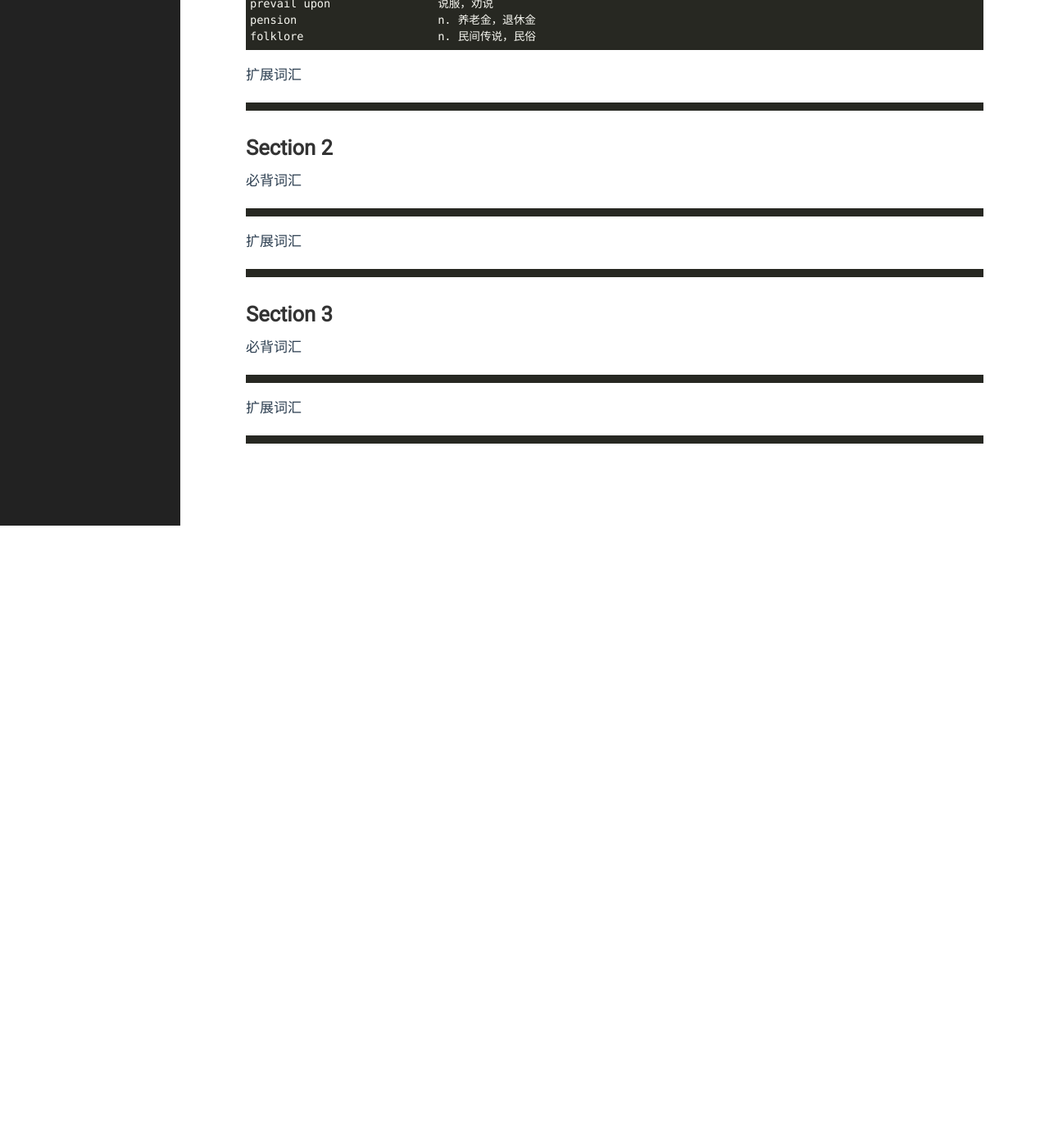
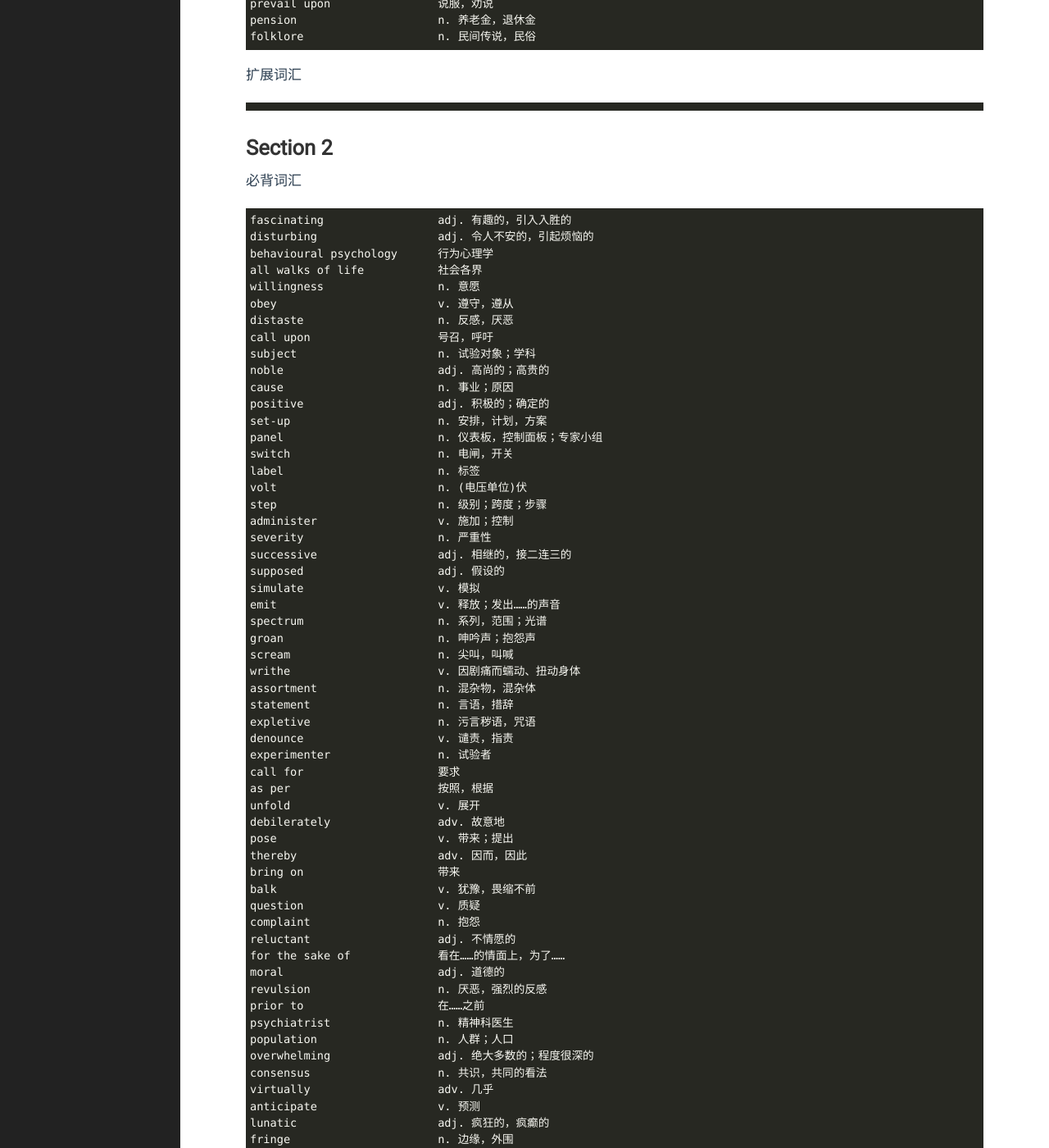
Before and after one commit to yejinp/yejinp.github.io, a Jekyll site: the page built from _posts/2023-08-04-vocabularies for IELTS 5-1.markdown, in a window 1280 px wide and 1400 px high, scrolled down 6146 px. Shown: the whole window at 82% size. Built offline with Jekyll 4.4.1, drawn with Linux system fonts in a browser that asks for light colours; before the commit the page ends 6787 px from its top, so only the background shows below that; some of the changed text lies outside the part shown.

Commit message:
add some vocabularies

````diff
--- a/_posts/2023-08-04-vocabularies for IELTS 5-1.markdown
+++ b/_posts/2023-08-04-vocabularies for IELTS 5-1.markdown
@@ -298,6 +298,124 @@ folklore                    n. 民间传说，民俗
 # Section 2 #
 必背词汇
 ```
+fascinating                 adj. 有趣的，引入入胜的
+disturbing                  adj. 令人不安的，引起烦恼的
+behavioural psychology      行为心理学
+all walks of life           社会各界
+willingness                 n. 意愿
+obey                        v. 遵守，遵从
+distaste                    n. 反感，厌恶
+call upon                   号召，呼吁
+subject                     n. 试验对象；学科
+noble                       adj. 高尚的；高贵的
+cause                       n. 事业；原因
+positive                    adj. 积极的；确定的
+set-up                      n. 安排，计划，方案
+panel                       n. 仪表板，控制面板；专家小组
+switch                      n. 电闸，开关
+label                       n. 标签
+volt                        n. (电压单位)伏
+step                        n. 级别；跨度；步骤
+administer                  v. 施加；控制
+severity                    n. 严重性
+successive                  adj. 相继的，接二连三的
+supposed                    adj. 假设的
+simulate                    v. 模拟
+emit                        v. 释放；发出……的声音
+spectrum                    n. 系列，范围；光谱
+groan                       n. 呻吟声；抱怨声
+scream                      n. 尖叫，叫喊
+writhe                      v. 因剧痛而蠕动、扭动身体
+assortment                  n. 混杂物，混杂体
+statement                   n. 言语，措辞
+expletive                   n. 污言秽语，咒语
+denounce                    v. 谴责，指责
+experimenter                n. 试验者
+call for                    要求
+as per                      按照，根据
+unfold                      v. 展开
+debilerately                adv. 故意地
+pose                        v. 带来；提出
+thereby                     adv. 因而，因此
+bring on                    带来
+balk                        v. 犹豫，畏缩不前
+question                    v. 质疑
+complaint                   n. 抱怨
+reluctant                   adj. 不情愿的
+for the sake of             看在……的情面上，为了……
+moral                       adj. 道德的
+revulsion                   n. 厌恶，强烈的反感
+prior to                    在……之前
+psychiatrist                n. 精神科医生
+population                  n. 人群；人口
+overwhelming                adj. 绝大多数的；程度很深的
+consensus                   n. 共识，共同的看法
+virtually                   adv. 几乎
+anticipate                  v. 预测
+lunatic                     adj. 疯狂的，疯癫的
+fringe                      n. 边缘，外围
+repetition                  n. 重复
+obedient                    adj. 服从的，遵从的
+account for                 解释；占
+discrepancy                 n. 差异
+rational                    adj. 合理的，理性的
+knowledgeable               adj. 有学识的
+comfort                     n. 帮助，支持；安慰
+pressured                   adj. 承受着压力的
+fluster                     v. 使不安，使紧张；使困惑
+cooperative                 adj. 合作的，配合的
+inclination                 n. 倾向
+built-in                    adj. 内部的
+aggression                  n. 侵犯，侵略
+genetic                     adj. 基因的，遗传的
+discharge                   bv. 放电；释放
+pent-up                     adj. 被抑制的，不能自由表达的
+primal                      adj. 原始的；主要的
+hard-core                   adj. 特别坚定的，中坚的；死硬的，顽固不化的
+sociobiologist              n. 社会生物学家
+go so far as to             以至于
+evolve                      v. 演变，进化
+advantageous                adj. 有优势的
+trait                       n. 特征，特性
+survival value              生存上的价值
+ancestor                    n. 祖先
+hardship                    n. 艰难困苦
+ultimately                  adv. 最终
+make-up                     n. 组成，构成
+remnant                     n. 残余物，剩余的东西
+alternative                 n. 二者择一，可选择的办法
+                            adj. 另类的，另外的
+notion                      n. 提法，说法，观点
+context                     n. 背景，上下文
+benevolent                  adj. 仁慈的
+useful                      adj. 有用的
+legitimacy                  n. 合法的，合理的
+evoke                       v. 引发，引起
+isolatin                    n. 孤立，隔离
+setting                     n. 条件；环境；设置
+merge                       v. 合并，混合
+unique                      adj. 独一无二的，独特的
+personality                 n. 个性；人性
+institutional               adj. 制度上的，公共机构的
+structure                   n. 结构
+surrender                   v. 投降；放弃
+individual                  adj. 个人的，单独的
+property                    n. 财产；特性
+loyalty                     n. 忠诚
+self-sacrifice              n. 自我牺牲
+discipline                  n. 自制，约束；科目；纪律
+molevolent                  adj. 恶毒的，狠毒的
+forgo                       v. 放弃
+sort out                    找出，查明
+polar                       adj. 截然对立的；极地的
+plausible                   adj. 合理的；能说会道的
+in essence                  实质上，本质上
+hard-wired                  adj. 密切相关的；硬接线的
+dictate                     v. 控制，指挥；听写
+bias                        v. 使有偏见
+                            n. 偏见
+interaction                 n. 交互作用；影响
+elucidate                   v. 阐明，说明，解释
 ```
 扩展词汇
 
````
